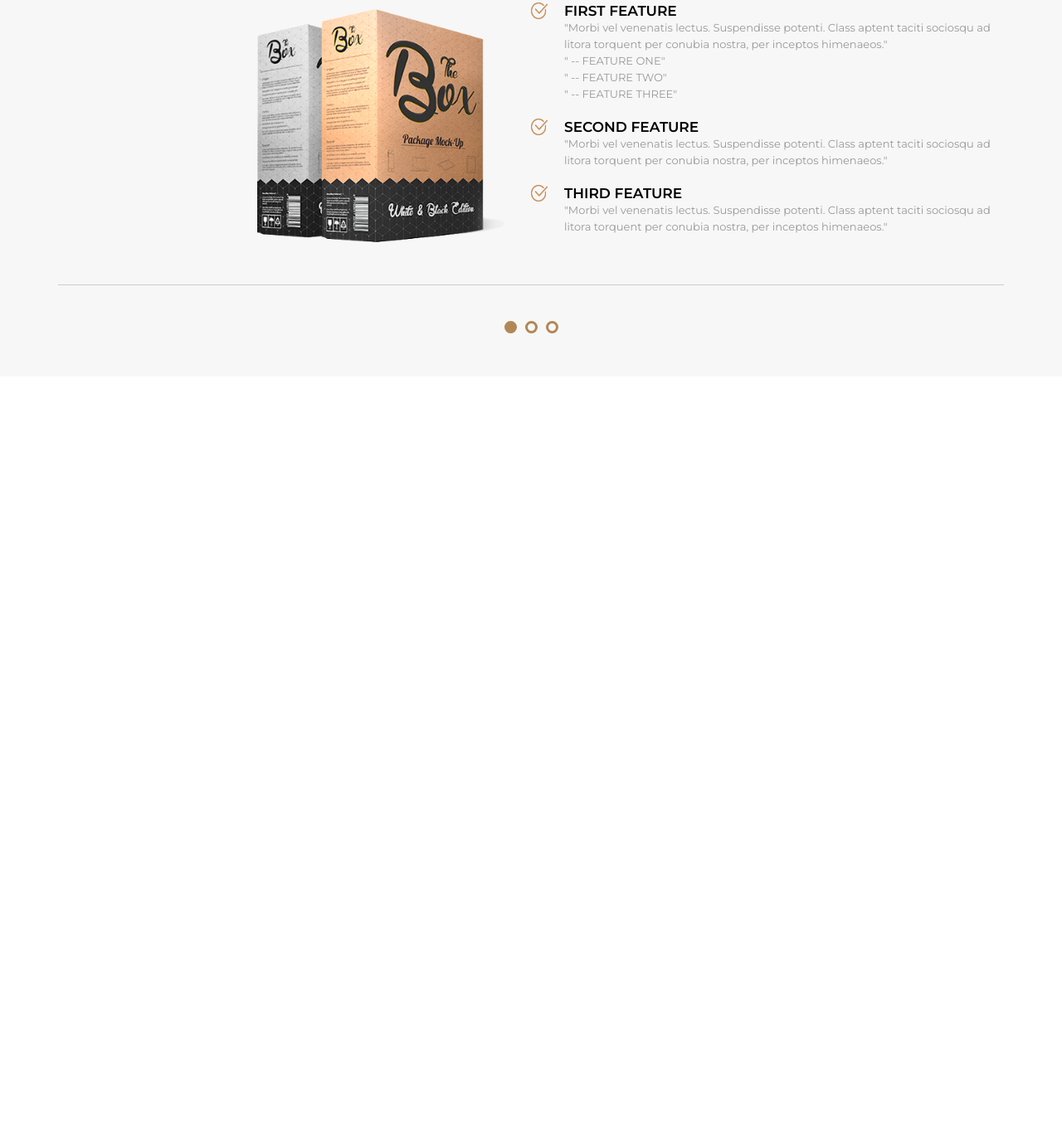
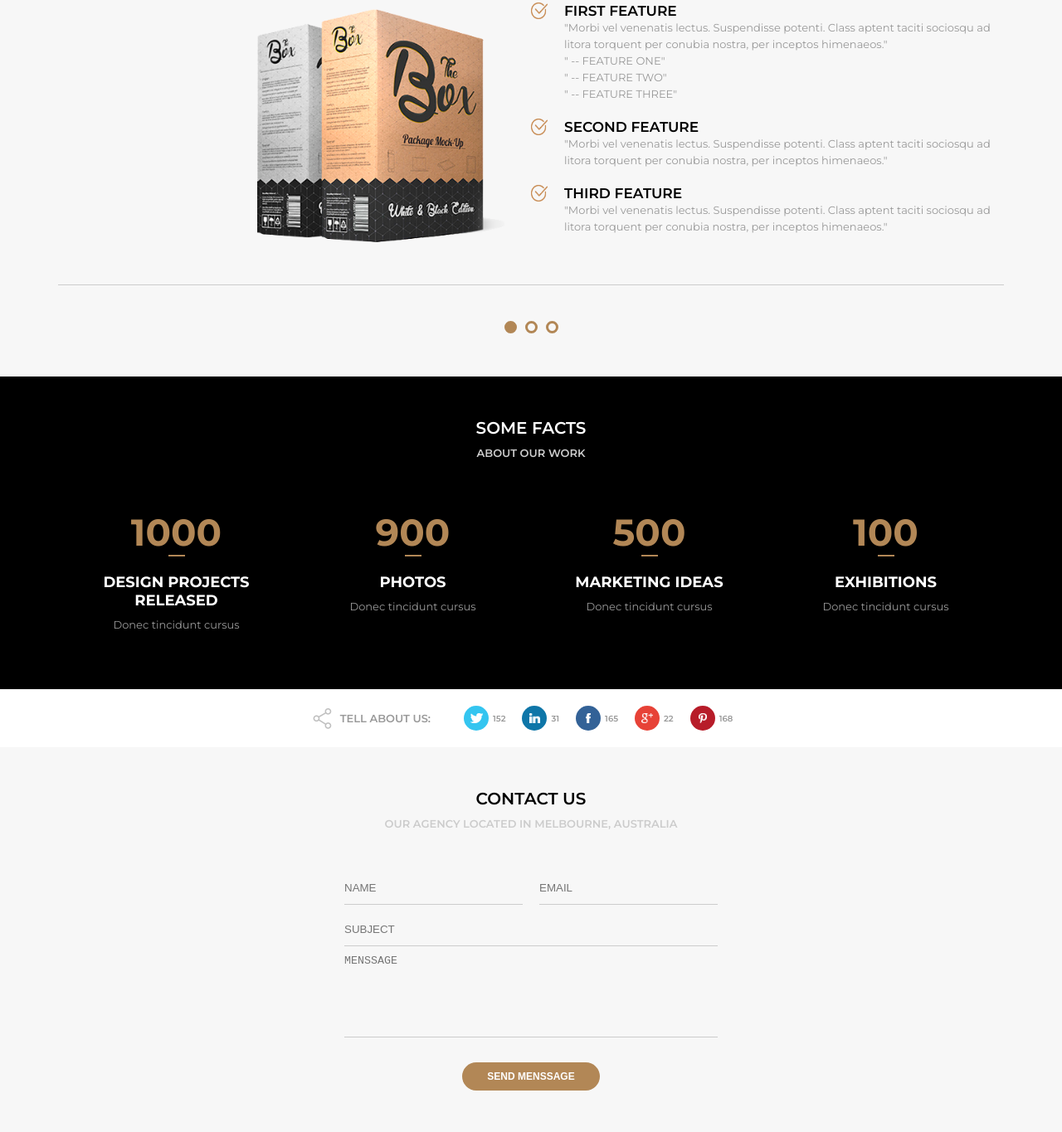
Before and after one commit to geovane-portfolio/Projeto-Awax, a plain HTML site: page index.html in a window 1280 px wide. Shown: the part 4580-5945 px from the top of the page at 83% size. Before the commit the page ends 5034 px from the top, so only its background shows below. Drawn offline with Linux system fonts and the light colour scheme.

Commit message:
section facts e contact

```diff
--- a/assets/css/style.css
+++ b/assets/css/style.css
@@ -577,3 +577,129 @@ header {
 .section-premium .pointer.active {
     background-color: #B28756;
 }
+
+/* section-facts */
+.section-facts {
+    display: flex;
+}
+.section-fact {
+    flex: 1;
+    text-align:center;
+    padding: 20px;
+}
+.section-fact h3 {
+    font-size: 45px;
+    color: #B28756;
+}
+.section-fact-line {
+    width: 20px;
+    border-bottom: 2px solid #B28756;
+    margin: auto;
+}
+.section-fact h4 {
+    margin-top: 20px;
+    text-transform: uppercase;
+    font-size: 18px;
+}
+.section-facts p {
+    margin-top: 10px;
+    font-size: 13px;
+    color: #999;
+}
+
+
+/* section-share */
+.section-share {
+    display: flex;
+    justify-content: center;
+    align-items: center;
+    padding: 20px;
+    background-color: #fff;
+    color: #999;
+}
+.section-share--legend {
+    display: flex;
+    align-items: center;
+    margin-right: 40px;
+}
+.section-share--legend img {
+    margin-right: 10px;
+}
+.section-share--item {
+    display: flex;
+    align-items: center;
+    font-size: 12px;
+    margin-right: 20px;
+    cursor: pointer;
+}
+.section-share--item h4 {
+    font-weight: 600;
+    font-size: 10px;
+    color:#999;
+}
+.section-share--legend h4 {
+    text-transform: uppercase;
+    font-weight: 600;
+    color:#999;
+}
+.section-share--icon img{
+    height: 12px;
+
+}
+.section-share--icon {
+    width: 30px;
+    height: 30px;
+    border-radius: 15px;
+    margin-right: 5px;
+    display: flex;
+    justify-content: center;
+    align-items: center;
+    background-color: #666;
+}
+
+.section-share--icon.twitter {
+    background-color: #34c5f0;
+}
+.section-share--icon.linkedin {
+    background-color: #0e76a8;
+}
+.section-share--icon.facebook {
+    background-color: #336297;
+}
+.section-share--icon.googleplus {
+    background-color: #e74237;
+}
+.section-share--icon.pinterest {
+    background-color: #b71c29;
+}
+
+/* section-contact */
+.section-contact {
+    max-width: 450px;
+    margin: auto;
+    text-align: center;
+}
+.section-contact input[type=text],
+.section-contact textarea {
+    display: flex;
+    width: 100%;
+    height: 40px;
+    margin-top: 10px;
+    border: 0;
+    background-color: transparent;
+    border-bottom: 1px solid #ccc;
+    outline: 0;
+}
+.section-contact textarea {
+    height: 100px;
+    resize: none;
+}
+.section-contact--split {
+    display: flex;
+}
+.section-contact--split input:first-child {
+    margin-right: 20px;
+}
+.section-contact input.button {
+    border: transparent;
+}
--- a/index.html
+++ b/index.html
@@ -453,6 +453,100 @@
             </div>
         </div>
     </section>
+
+    <section class="default dark">
+        <div class="section-title">Some Facts</div>
+        <div class="section-desc">About our work</div>
+        <div class="section-body">
+            <div class="section-facts">
+                <div class="section-fact">
+                    <h3>1000</h3>
+                    <div class="section-fact-line"></div>
+                    <h4>Design projects released</h4>
+                    <p>Donec tincidunt cursus</p>
+                </div>
+                <div class="section-fact">
+                    <h3>900</h3>
+                    <div class="section-fact-line"></div>
+                    <h4>Photos</h4>
+                    <p>Donec tincidunt cursus</p>
+                </div>
+                <div class="section-fact">
+                    <h3>500</h3>
+                    <div class="section-fact-line"></div>
+                    <h4>Marketing ideas</h4>
+                    <p>Donec tincidunt cursus</p>
+                </div>
+                <div class="section-fact">
+                    <h3>100</h3>
+                    <div class="section-fact-line"></div>
+                    <h4>Exhibitions</h4>
+                    <p>Donec tincidunt cursus</p>
+                </div>
+            </div>
+        </div>
+    </section>
+
+    <section class="section-share">
+        <div class="section-share--legend">
+            <img src="assets/images/share.png" />
+             <h4>Tell About Us:</h4>
+        </div>
+        <div class="section-share--item">
+            <div class="section-share--icon twitter">
+                <img src="assets/images/twitter.png" />
+            </div>
+             <h4>152</h4>
+        </div>
+        <div class="section-share--item">
+            <div class="section-share--icon linkedin">
+                <img src="assets/images/linkedin.png" />
+            </div>
+            <h4>31</h4>
+        </div>
+        <div class="section-share--item">
+            <div class="section-share--icon facebook">
+                <img src="assets/images/facebook.png" />
+            </div>
+            <h4>165</h4>
+        </div>
+        <div class="section-share--item">
+            <div class="section-share--icon googleplus">
+                <img src="assets/images/googleplus.png" />
+            </div>
+            <h4>22</h4>
+        </div>
+        <div class="section-share--item">
+            <div class="section-share--icon pinterest">
+                <img src="assets/images/pinterest.png" />
+            </div>
+            <h4>168</h4>
+        </div>
+    </section>
+
+    <section class="default light">
+        <div class="section-title">Contact us</div>
+        <div class="section-desc">Our Agency Located in Melbourne, Australia</div>
+        <div class="section-body">
+            <div class="section-contact">
+                <form method="POST">
+                    <div class="section-contact--split">
+                        <input type="text" name="name" placeholder="NAME">
+                        <input type="text" name="name" placeholder="EMAIL">
+                    </div>
+                    <input type="text" name="name" placeholder="SUBJECT">
+                    <textarea name="mensage" placeholder="MENSSAGE"></textarea>
+                    <input type="submit" value="Send Menssage" class="button">
+                </form>
+            </div>
+        </div>
+    </section>
+
+    <section class="section-map">
+        <div class="section-map--area">
+
+        </div>
+    </section>
 </main>
 <footer>
 
```
